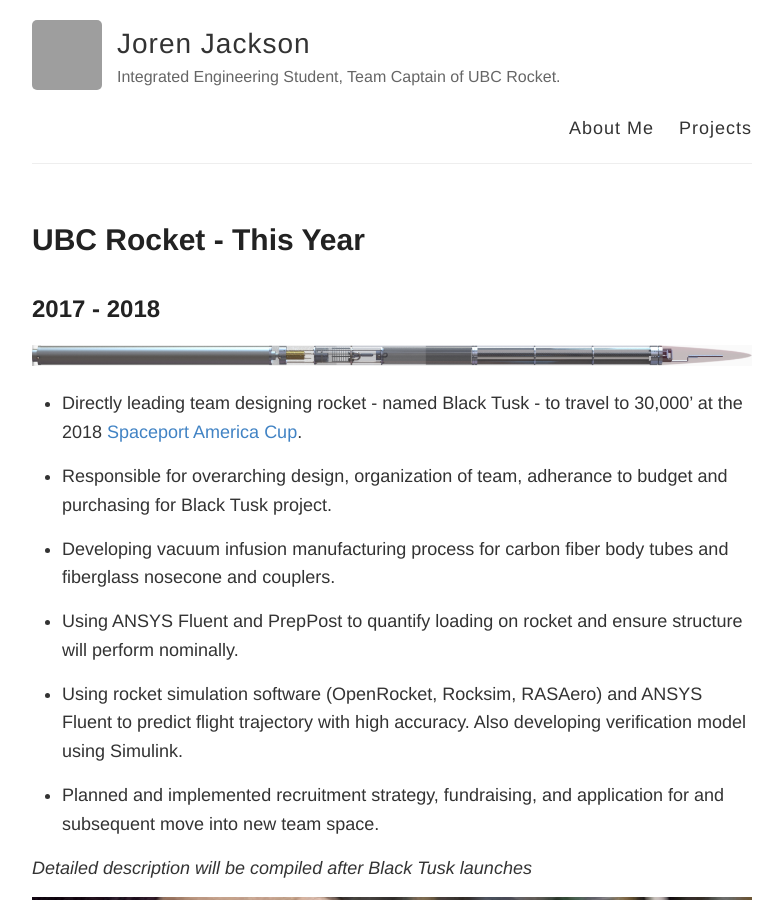
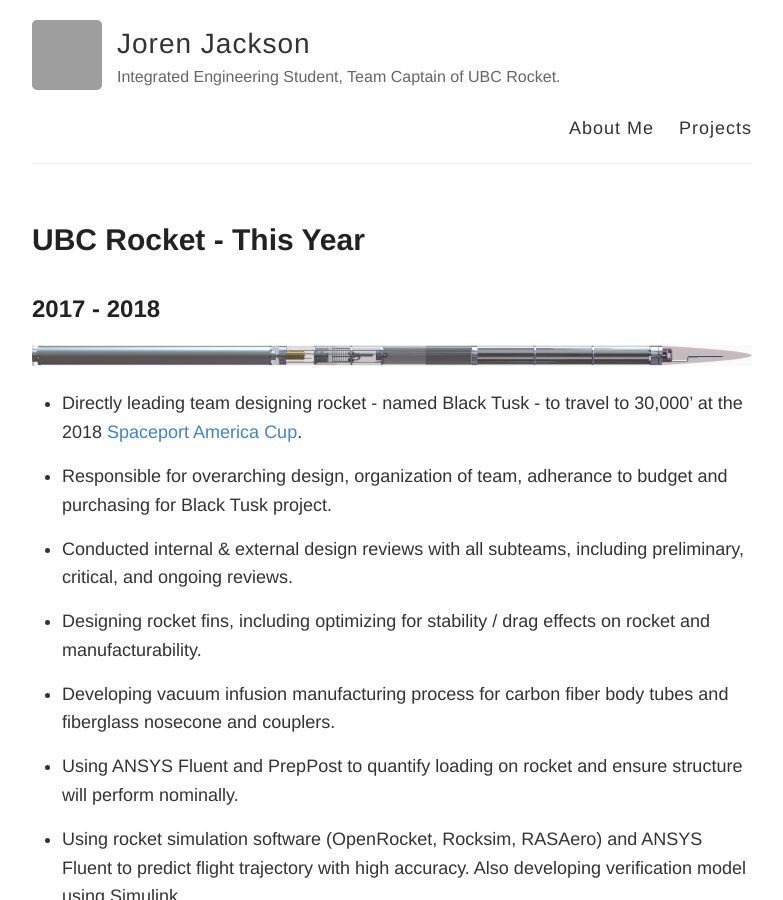
Before and after one commit to jorenj/jorenj.github.io, a Jekyll site: the page built from _posts/2018-03-03-rocket17.md, in a window 1280 px wide and 900 px high. Shown: the whole window, without its empty margins (248-1031 px from the left). Built offline with Jekyll 4.4.1, drawn with Linux system fonts in a browser that asks for light colours; grey boxes are pictures that could not be loaded.

Commit message:
Update 2018-03-03-rocket17.md

```diff
--- a/_posts/2018-03-03-rocket17.md
+++ b/_posts/2018-03-03-rocket17.md
@@ -8,6 +8,10 @@ title: UBC Rocket - This Year
 * Directly leading team designing rocket - named Black Tusk - to travel to 30,000' at the 2018 [Spaceport America Cup](https://www.spaceportamericacup.com).
 
 * Responsible for overarching design, organization of team, adherance to budget and purchasing for Black Tusk project.
+
+* Conducted internal & external design reviews with all subteams, including preliminary, critical, and ongoing reviews.
+
+* Designing rocket fins, including optimizing for stability / drag effects on rocket and manufacturability.
 
 * Developing vacuum infusion manufacturing process for carbon fiber body tubes and fiberglass nosecone and couplers.
 
```
